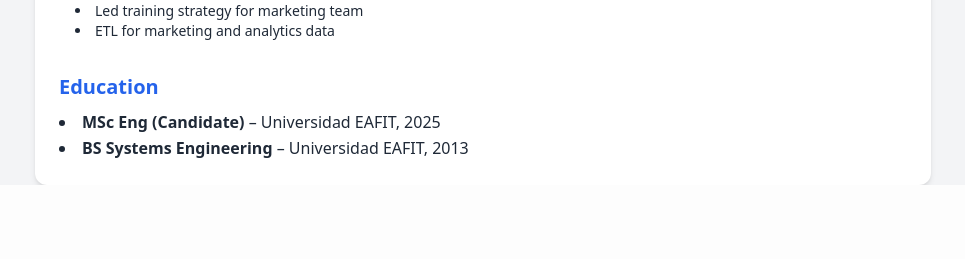
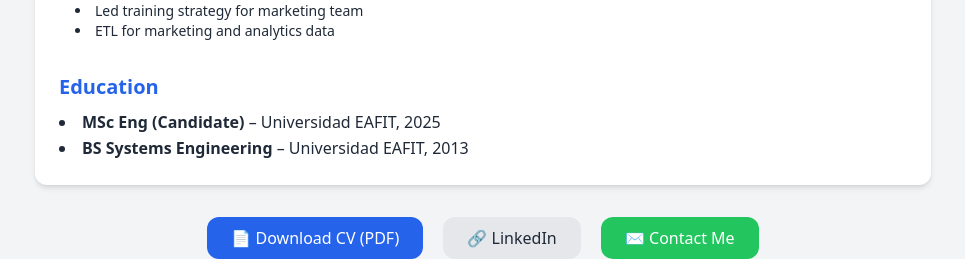
Before and after one commit to smonsalve/PersonalPage, a Flask app: page /cv in a window 1280 px wide. Shown: the part 917-1176 px from the top of the page, without its empty margins (157-1122 px from the left). Before the commit the page ends 1102 px from the top, so only its background shows below. Run offline with Flask 3, Linux system fonts and the light colour scheme; some libraries are stand-ins or nearby versions.

Commit message:
contact me

```diff
--- a/templates/cv.html
+++ b/templates/cv.html
@@ -90,5 +90,18 @@
     </section>
   </div>
 
+  <section class="mt-8 text-center">
+    <a href="{{ url_for('download_cv') }}" class="inline-block bg-blue-600 text-white px-6 py-2 rounded-xl hover:bg-blue-700 transition">
+      📄 Download CV (PDF)
+    </a>
+    <a href="https://www.linkedin.com/in/samonsalvec" target="_blank" class="ml-4 inline-block bg-gray-200 text-gray-800 px-6 py-2 rounded-xl hover:bg-gray-300 transition">
+      🔗 LinkedIn
+    </a>
+    <a href="mailto:smonsalve@gmail.com" class="ml-4 inline-block bg-green-500 text-white px-6 py-2 rounded-xl hover:bg-green-600 transition">
+      ✉️ Contact Me
+    </a>
+  </section>
+
+
 </body>
 </html>
```
